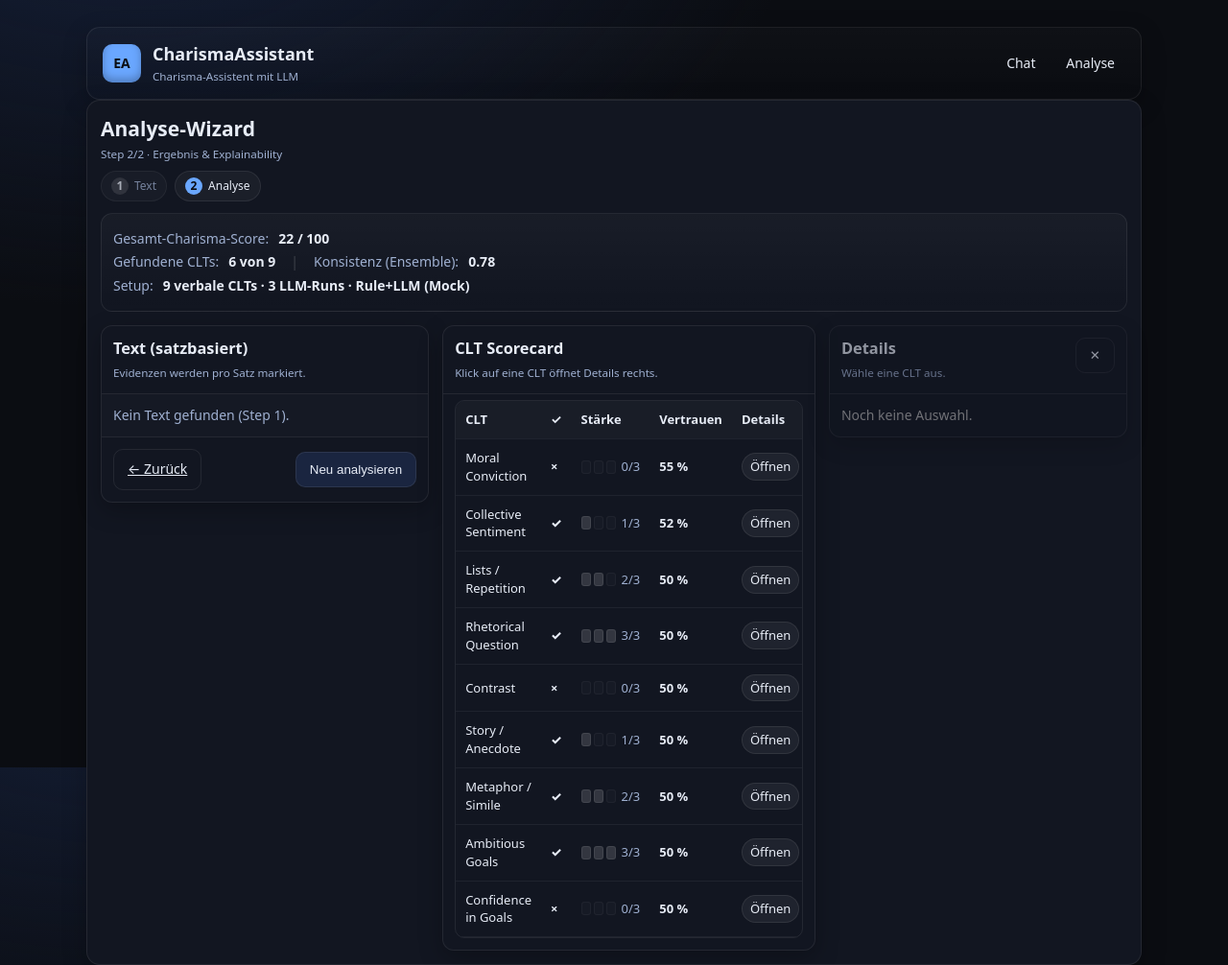
After one commit to CyberLymph/CharismaAssistent, a Django app: page /wizard/step-2/ in a window 1280 px wide. The commit adds this page. Shown: the whole page at 96% size. Run offline with Django 4.2, Linux system fonts and the light colour scheme.

Commit message:
Wizard steps

```diff
--- a/charismaassistent_ui/chatui/static/chatui/styles.css
+++ b/charismaassistent_ui/chatui/static/chatui/styles.css
@@ -20,3 +20,133 @@
 .preview-task { padding-left: 12px; margin: 4px 0; border-left: 3px solid var(--border); }
 .preview-task-title { font-weight: 600; margin-bottom: 2px; }
 .preview-task-text { white-space: pre-wrap; }
+
+/* Wizard Step 1 small helpers */
+.chat textarea, #speechText {
+  font-family: ui-sans-serif, system-ui, Segoe UI, Roboto, Inter, Arial, sans-serif;
+}
+
+#preview {
+  max-height: 260px;
+  overflow: auto;
+}
+
+/* ===== Wizard Step 2 Layout ===== */
+.summary-bar{
+  margin: 12px 0 14px 0;
+  border: 1px solid var(--border);
+  border-radius: 12px;
+  background: linear-gradient(180deg, rgba(255,255,255,.03), rgba(255,255,255,.00));
+  padding: 12px;
+}
+.summary-line{display:flex; gap:10px; align-items:center; flex-wrap:wrap; margin:4px 0}
+.summary-label{color:var(--muted)}
+.summary-value{font-weight:700}
+.summary-sep{color:rgba(255,255,255,.18); margin:0 6px}
+
+.analysis-grid{
+  display:grid;
+  grid-template-columns: 1.1fr 1.25fr 1fr;
+  gap: 14px;
+  align-items: start;
+}
+
+.panel{
+  border: 1px solid var(--border);
+  border-radius: 12px;
+  background: var(--surface);
+  box-shadow: var(--shadow);
+  overflow: hidden;
+  min-width: 0;
+}
+.panel__header{padding:12px; border-bottom:1px solid var(--border)}
+.panel__header h3{margin:0 0 2px 0}
+.panel__body{padding:12px}
+.panel__footer{padding:12px; border-top:1px solid var(--border)}
+
+.panel-left .panel__body{
+  max-height: 520px;
+  overflow:auto;
+  background: rgba(255,255,255,.01);
+}
+
+.panel-right{
+  position: sticky;
+  top: 16px;
+  max-height: calc(100vh - 90px);
+}
+.panel-right .panel__body{
+  max-height: 560px;
+  overflow:auto;
+}
+
+/* Drawer behavior (simple: hide content when closed) */
+#detailPanel[data-open="false"]{
+  opacity: .6;
+}
+#detailPanel[data-open="false"] #detailBody{
+  filter: grayscale(1);
+}
+
+/* ===== Score table ===== */
+.table-wrap{overflow:auto; border-radius:10px; border:1px solid var(--border)}
+.score-table{width:100%; border-collapse: collapse; font-size: 13px}
+.score-table th, .score-table td{
+  padding: 10px 10px;
+  border-bottom: 1px solid rgba(255,255,255,.06);
+  text-align:left;
+  vertical-align: middle;
+}
+.score-table thead th{
+  background: rgba(255,255,255,.03);
+  font-weight: 700;
+}
+.score-table tbody tr{
+  cursor: pointer;
+}
+.score-table tbody tr:hover{
+  background: rgba(255,255,255,.03);
+}
+.score-table tbody tr.is-selected{
+  outline: 1px solid rgba(106,167,255,.35);
+  background: rgba(106,167,255,.08);
+}
+
+/* Strength mini bar */
+.strength{
+  display:flex; gap:6px; align-items:center;
+}
+.pips{display:inline-flex; gap:3px}
+.pip{
+  width:10px; height:14px; border-radius:3px;
+  border:1px solid var(--border);
+  background: rgba(255,255,255,.04);
+}
+.pip.on{background: rgba(255,255,255,.14)}
+.pip.off{opacity:.55}
+
+/* Text panel sentences + highlights */
+.sentence{
+  padding: 8px 10px;
+  border-radius: 10px;
+  border: 1px solid rgba(255,255,255,.06);
+  margin-bottom: 8px;
+  background: rgba(255,255,255,.02);
+  white-space: pre-wrap;
+}
+.sentence small{
+  display:block;
+  margin-bottom: 6px;
+  color: rgba(255,255,255,.35);
+}
+.hl{
+  padding: 1px 4px;
+  border-radius: 6px;
+  border: 1px solid rgba(255,255,255,.10);
+}
+
+/* CLT color tags (can be expanded later) */
+.hl.clt-moral{background: rgba(255,107,107,.14)}
+.hl.clt-collective{background: rgba(106,167,255,.14)}
+.hl.clt-rhetq{background: rgba(51,195,142,.14)}
+.hl.clt-contrast{background: rgba(255,179,71,.14)}
--- /dev/null
+++ b/charismaassistent_ui/chatui/static/chatui/wizard_step2.js
@@ -0,0 +1,297 @@
+(function () {
+  // Keep consistent with Step 1 storage key
+  const TEXT_KEY = "charismaassistant:speechText:v1";
+  const MOCK_KEY = "charismaassistant:mockAnalysis:v1";
+
+  const elSpeechPanel = document.getElementById("speechPanel");
+  const elTbody = document.getElementById("scoreTbody");
+  const elDetailPanel = document.getElementById("detailPanel");
+  const elDetailTitle = document.getElementById("detailTitle");
+  const elDetailMeta = document.getElementById("detailMeta");
+  const elDetailBody = document.getElementById("detailBody");
+
+  const elSummaryScore = document.getElementById("summaryScore");
+  const elSummaryFound = document.getElementById("summaryFound");
+  const elSummaryConsistency = document.getElementById("summaryConsistency");
+  const elSummarySetup = document.getElementById("summarySetup");
+
+  const btnCloseDetails = document.getElementById("btnCloseDetails");
+
+  // --- Utilities ---
+  function safeLocalStorageGet(key) {
+    try { return localStorage.getItem(key); } catch { return null; }
+  }
+  function safeLocalStorageSet(key, value) {
+    try { localStorage.setItem(key, value); } catch {}
+  }
+
+  function splitSentences(text) {
+    // Pragmatic sentence split for German/English speeches
+    // Keeps punctuation; good enough for UI highlight.
+    const raw = (text || "").trim();
+    if (!raw) return [];
+    const parts = raw
+      .replace(/\r\n/g, "\n")
+      .split(/(?<=[.!?])\s+(?=[A-ZÄÖÜ„"“])/g);
+    return parts.map(s => s.trim()).filter(Boolean);
+  }
+
+  function percent(x) {
+    const v = Math.max(0, Math.min(1, x || 0));
+    return Math.round(v * 100);
+  }
+
+  // --- Mock analysis (until FastAPI/LLM wired) ---
+  function buildMockAnalysis(text) {
+    // Deterministic-ish mock: use length to vary
+    const base = Math.min(0.95, 0.55 + (text.length % 200) / 500);
+    const clts = [
+      { key: "moral_conviction", name: "Moral Conviction", color: "clt-moral" },
+      { key: "collective_sentiment", name: "Collective Sentiment", color: "clt-collective" },
+      { key: "lists_repetition", name: "Lists / Repetition", color: "" },
+      { key: "rhetorical_question", name: "Rhetorical Question", color: "clt-rhetq" },
+      { key: "contrast", name: "Contrast", color: "clt-contrast" },
+      { key: "story_anecdote", name: "Story / Anecdote", color: "" },
+      { key: "metaphor_simile", name: "Metaphor / Simile", color: "" },
+      { key: "ambitious_goals", name: "Ambitious Goals", color: "" },
+      { key: "confidence_in_goals", name: "Confidence in Goals", color: "" },
+    ];
+
+    const sents = splitSentences(text);
+    const pickQuote = (idx) => (sents[idx] ? sents[idx].slice(0, 90) : "");
+
+    // Simple fake evidence from first few sentences
+    const items = clts.map((c, i) => {
+      const strength = (i % 4); // 0..3
+      const present = strength >= 1;
+      const conf = Math.max(0.50, Math.min(0.95, base - i * 0.03));
+      const evidences = present && sents.length
+        ? [{ quote: pickQuote(Math.min(i, sents.length - 1)) }]
+        : [];
+      return {
+        clt_id: c.key,
+        label: c.name,
+        present,
+        strength,
+        confidence: conf,
+        evidence: evidences,
+        rationale_short: present
+          ? "Mock-Begründung (LLM noch nicht verbunden)."
+          : "Mock: keine klaren Hinweise gefunden.",
+        ui_color: c.color
+      };
+    });
+
+    const found = items.filter(x => x.present).length;
+    const overall = Math.round(
+      (items.reduce((acc, x) => acc + (x.strength / 3) * x.confidence, 0) / items.length) * 100
+    );
+
+    return {
+      meta: {
+        setup: { clts: 9, llm_runs: 3, mode: "Rule+LLM (Mock)" },
+        consistency: 0.78,
+      },
+      overall_score: overall,
+      items
+    };
+  }
+
+  // --- Rendering ---
+  function renderSummary(analysis) {
+    elSummaryScore.textContent = `${analysis.overall_score} / 100`;
+    const found = analysis.items.filter(x => x.present).length;
+    elSummaryFound.textContent = `${found} von ${analysis.items.length}`;
+    elSummaryConsistency.textContent = (analysis.meta?.consistency ?? "—").toFixed
+      ? (analysis.meta.consistency).toFixed(2)
+      : `${analysis.meta?.consistency ?? "—"}`;
+    const st = analysis.meta?.setup;
+    elSummarySetup.textContent = st
+      ? `${st.clts} verbale CLTs · ${st.llm_runs} LLM-Runs · ${st.mode}`
+      : "—";
+  }
+
+  function renderStrengthPips(strength, max = 3) {
+    const p = [];
+    for (let i = 1; i <= max; i++) {
+      p.push(`<span class="pip ${i <= strength ? "on" : "off"}"></span>`);
+    }
+    return `<span class="pips">${p.join("")}</span> <span class="muted">${strength}/${max}</span>`;
+  }
+
+  function renderTable(analysis, onSelect) {
+    elTbody.innerHTML = "";
+    analysis.items.forEach((it) => {
+      const tr = document.createElement("tr");
+      tr.dataset.cltId = it.clt_id;
+
+      const check = it.present ? "✓" : "×";
+      const confPct = percent(it.confidence);
+
+      tr.innerHTML = `
+        <td>${it.label}</td>
+        <td style="font-weight:800;">${check}</td>
+        <td><div class="strength">${renderStrengthPips(it.strength, 3)}</div></td>
+        <td style="font-weight:700;">${confPct} %</td>
+        <td><span class="badge">Öffnen</span></td>
+      `;
+
+      tr.addEventListener("click", () => onSelect(it.clt_id));
+      elTbody.appendChild(tr);
+    });
+  }
+
+  function renderSpeechPanel(text, analysis, selectedCltId) {
+    const sentences = splitSentences(text);
+
+    // Build evidence map: clt_id -> array of quotes
+    const evidMap = new Map();
+    analysis.items.forEach(it => {
+      evidMap.set(it.clt_id, (it.evidence || []).map(e => (e.quote || "").trim()).filter(Boolean));
+    });
+
+    elSpeechPanel.innerHTML = "";
+
+    sentences.forEach((s, idx) => {
+      let html = escapeHtml(s);
+
+      // Highlight evidence quotes inside this sentence (simple contains)
+      analysis.items.forEach(it => {
+        const quotes = evidMap.get(it.clt_id) || [];
+        quotes.forEach(q => {
+          if (!q) return;
+          // naive match: if quote fragment is inside sentence
+          if (s.includes(q)) {
+            const cls = it.ui_color ? `hl ${it.ui_color}` : "hl";
+            html = html.replaceAll(escapeHtml(q), `<span class="${cls}" data-clt="${it.clt_id}">${escapeHtml(q)}</span>`);
+          }
+        });
+      });
+
+      const div = document.createElement("div");
+      div.className = "sentence";
+      div.innerHTML = `<small>Satz ${idx + 1}</small>${html}`;
+
+      // If sentence contains any highlight for selected CLT, add subtle emphasis
+      if (selectedCltId && div.querySelector(`[data-clt="${selectedCltId}"]`)) {
+        div.style.borderColor = "rgba(106,167,255,.35)";
+        div.style.background = "rgba(106,167,255,.05)";
+      }
+
+      // Clicking a highlight selects that CLT
+      div.addEventListener("click", (ev) => {
+        const target = ev.target;
+        if (target && target.dataset && target.dataset.clt) {
+          selectCLT(target.dataset.clt);
+          ev.stopPropagation();
+        }
+      });
+
+      elSpeechPanel.appendChild(div);
+    });
+
+    if (!sentences.length) {
+      elSpeechPanel.innerHTML = `<div class="muted">Kein Text gefunden (Step 1).</div>`;
+    }
+  }
+
+  function renderDetails(item) {
+    if (!item) {
+      elDetailPanel.dataset.open = "false";
+      elDetailTitle.textContent = "Details";
+      elDetailMeta.textContent = "Wähle eine CLT aus.";
+      elDetailBody.innerHTML = `<div class="muted">Noch keine Auswahl.</div>`;
+      return;
+    }
+
+    elDetailPanel.dataset.open = "true";
+    elDetailTitle.textContent = item.label;
+    elDetailMeta.textContent = `Stärke: ${item.strength}/3 · Vertrauen: ${item.confidence.toFixed(2)}`;
+
+    const ev = (item.evidence || []).map(e => e.quote).filter(Boolean);
+    const evHtml = ev.length
+      ? `<ul>${ev.map(q => `<li><span class="badge">Evidenz</span> <span class="muted">„${escapeHtml(q)}“</span></li>`).join("")}</ul>`
+      : `<div class="muted">Keine Evidenz (Mock/kein Treffer).</div>`;
+
+    // Simple accordion blocks (no extra CSS needed)
+    elDetailBody.innerHTML = `
+      <details open class="card" style="padding:10px; margin-bottom:10px;">
+        <summary style="cursor:pointer; font-weight:700;">Evidenz</summary>
+        <div style="margin-top:8px;">${evHtml}</div>
+      </details>
+
+      <details open class="card" style="padding:10px; margin-bottom:10px;">
+        <summary style="cursor:pointer; font-weight:700;">Begründung</summary>
+        <div class="muted" style="margin-top:8px;">${escapeHtml(item.rationale_short || "—")}</div>
+      </details>
+
+      <details class="card" style="padding:10px;">
+        <summary style="cursor:pointer; font-weight:700;">Debug (optional)</summary>
+        <pre class="result__text" style="margin-top:8px; max-height:240px; overflow:auto;">${escapeHtml(JSON.stringify(item, null, 2))}</pre>
+      </details>
+    `;
+  }
+
+  function escapeHtml(str) {
+    return (str || "")
+      .replaceAll("&", "&amp;")
+      .replaceAll("<", "&lt;")
+      .replaceAll(">", "&gt;")
+      .replaceAll('"', "&quot;")
+      .replaceAll("'", "&#039;");
+  }
+
+  // --- Selection handling ---
+  let STATE = { analysis: null, text: "", selected: null };
+
+  function updateSelectedRow(cltId) {
+    document.querySelectorAll("#scoreTbody tr").forEach(tr => {
+      tr.classList.toggle("is-selected", tr.dataset.cltId === cltId);
+    });
+  }
+
+  function selectCLT(cltId) {
+    STATE.selected = cltId;
+    updateSelectedRow(cltId);
+
+    const item = STATE.analysis.items.find(x => x.clt_id === cltId);
+    renderDetails(item);
+    renderSpeechPanel(STATE.text, STATE.analysis, cltId);
+  }
+
+  // Expose for highlight click
+  window.selectCLT = selectCLT;
+
+  // --- Init ---
+  function init() {
+    const text = safeLocalStorageGet(TEXT_KEY) || "";
+    STATE.text = text;
+
+    // Use stored mock analysis if available (so UI stays stable)
+    const stored = safeLocalStorageGet(MOCK_KEY);
+    let analysis = null;
+    if (stored) {
+      try { analysis = JSON.parse(stored); } catch {}
+    }
+    if (!analysis) {
+      analysis = buildMockAnalysis(text);
+      safeLocalStorageSet(MOCK_KEY, JSON.stringify(analysis));
+    }
+
+    STATE.analysis = analysis;
+
+    renderSummary(analysis);
+    renderTable(analysis, (id) => selectCLT(id));
+    renderSpeechPanel(text, analysis, null);
+    renderDetails(null);
+  }
+
+  btnCloseDetails.addEventListener("click", () => {
+    STATE.selected = null;
+    updateSelectedRow(null);
+    renderDetails(null);
+    renderSpeechPanel(STATE.text, STATE.analysis, null);
+  });
+
+  init();
+})();
--- a/charismaassistent_ui/chatui/templates/chatui/base.html
+++ b/charismaassistent_ui/chatui/templates/chatui/base.html
@@ -25,6 +25,7 @@
         </div>
         <nav class="topnav">
           <a href="{% url 'chat' %}" class="{% block nav_chat %}{% endblock %}">Chat</a>
+          <a href="{% url 'wizard_step1' %}" class="{% block nav_gen %}{% endblock %}">Analyse</a>
 
         </nav>
       </header>
--- /dev/null
+++ b/charismaassistent_ui/chatui/templates/chatui/wizard_step2.html
@@ -0,0 +1,100 @@
+{% extends "chatui/base.html" %}
+{% load static %}
+
+{% block title %}Wizard · Step 2 · CharismaAssistant{% endblock %}
+
+{% block content %}
+<section class="card">
+  <header class="card__header">
+    <h2>Analyse-Wizard</h2>
+    <small class="muted">Step 2/2 · Ergebnis & Explainability</small>
+  </header>
+
+  <div class="steps">
+    <div class="step muted" style="opacity:.7"><span style="background:rgba(255,255,255,.15);color:var(--text)">1</span> Text</div>
+    <div class="step"><span>2</span> Analyse</div>
+  </div>
+
+  <!-- TOP SUMMARY BAR -->
+  <div class="summary-bar" id="summaryBar">
+    <div class="summary-line">
+      <span class="summary-label">Gesamt-Charisma-Score:</span>
+      <span class="summary-value" id="summaryScore">—</span>
+    </div>
+    <div class="summary-line">
+      <span class="summary-label">Gefundene CLTs:</span>
+      <span class="summary-value" id="summaryFound">—</span>
+      <span class="summary-sep">|</span>
+      <span class="summary-label">Konsistenz (Ensemble):</span>
+      <span class="summary-value" id="summaryConsistency">—</span>
+    </div>
+    <div class="summary-line">
+      <span class="summary-label">Setup:</span>
+      <span class="summary-value" id="summarySetup">—</span>
+    </div>
+  </div>
+
+  <!-- MAIN GRID -->
+  <div class="analysis-grid">
+    <!-- LEFT: TEXT PANEL -->
+    <aside class="panel panel-left">
+      <div class="panel__header">
+        <h3>Text (satzbasiert)</h3>
+        <small class="muted">Evidenzen werden pro Satz markiert.</small>
+      </div>
+      <div class="panel__body" id="speechPanel"></div>
+
+      <div class="panel__footer row" style="justify-content:space-between;">
+        <a class="btn btn-ghost" href="{% url 'wizard_step1' %}">← Zurück</a>
+        <button class="btn btn-dark" type="button" id="btnReanalyze" disabled>Neu analysieren</button>
+      </div>
+    </aside>
+
+    <!-- CENTER: SCORECARD TABLE -->
+    <main class="panel panel-center">
+      <div class="panel__header">
+        <h3>CLT Scorecard</h3>
+        <small class="muted">Klick auf eine CLT öffnet Details rechts.</small>
+      </div>
+
+      <div class="panel__body" style="padding-top:6px;">
+        <div class="table-wrap">
+          <table class="score-table" id="scoreTable">
+            <thead>
+              <tr>
+                <th style="width:44%;">CLT</th>
+                <th style="width:8%;">✓</th>
+                <th style="width:18%;">Stärke</th>
+                <th style="width:18%;">Vertrauen</th>
+                <th style="width:12%;">Details</th>
+              </tr>
+            </thead>
+            <tbody id="scoreTbody">
+              <!-- JS inject -->
+            </tbody>
+          </table>
+        </div>
+      </div>
+    </main>
+
+    <!-- RIGHT: DETAIL DRAWER -->
+    <aside class="panel panel-right" id="detailPanel" data-open="false">
+      <div class="panel__header row" style="justify-content:space-between; align-items:flex-start;">
+        <div>
+          <h3 id="detailTitle">Details</h3>
+          <small class="muted" id="detailMeta">Wähle eine CLT aus.</small>
+        </div>
+        <button class="btn btn-ghost" type="button" id="btnCloseDetails">✕</button>
+      </div>
+
+      <div class="panel__body" id="detailBody">
+        <div class="muted">Noch keine Auswahl.</div>
+      </div>
+    </aside>
+  </div>
+</section>
+{% endblock %}
+
+{% block scripts %}
+<script defer src="{% static 'chatui/wizard_step2.js' %}?v=20260208-1"></script>
+{% endblock %}
--- a/charismaassistent_ui/chatui/urls.py
+++ b/charismaassistent_ui/chatui/urls.py
@@ -4,8 +4,11 @@ from django.conf.urls.static import static
 from django.conf import settings
 urlpatterns = [
     path("", views.chat_page, name="chat"),
+    path("wizard/step-1/", views.wizard_step1, name="wizard_step1"),
+    path("wizard/step-2/", views.wizard_step2, name="wizard_step2"),
+]
 
-]
+
 
 
 if settings.DEBUG:
--- a/charismaassistent_ui/chatui/views.py
+++ b/charismaassistent_ui/chatui/views.py
@@ -18,3 +18,17 @@ FASTAPI_BASE = getattr(settings, "FASTAPI_BASE", "http://localhost:8000")
 
 def chat_page(request):
     return render(request, "chatui/chat.html")
+
+def wizard_step1(request):
+    """
+    Step 1: Text input only. No backend call yet.
+    We store text on the client (localStorage) for Step 2.
+    """
+    return render(request, "chatui/wizard_step1.html")
+
+def wizard_step2(request):
+    """
+    Step 2: UI rendering of analysis result.
+    For now: client-side mock JSON (until FastAPI/LLM is wired).
+    """
+    return render(request, "chatui/wizard_step2.html")
```
Also changed, not shown: charismaassistent_ui/chatui/static/chatui/wizard_step1.js (added, +80 -0 lines), charismaassistent_ui/chatui/templates/chatui/wizard_step1.html (added, +96 -0 lines).
